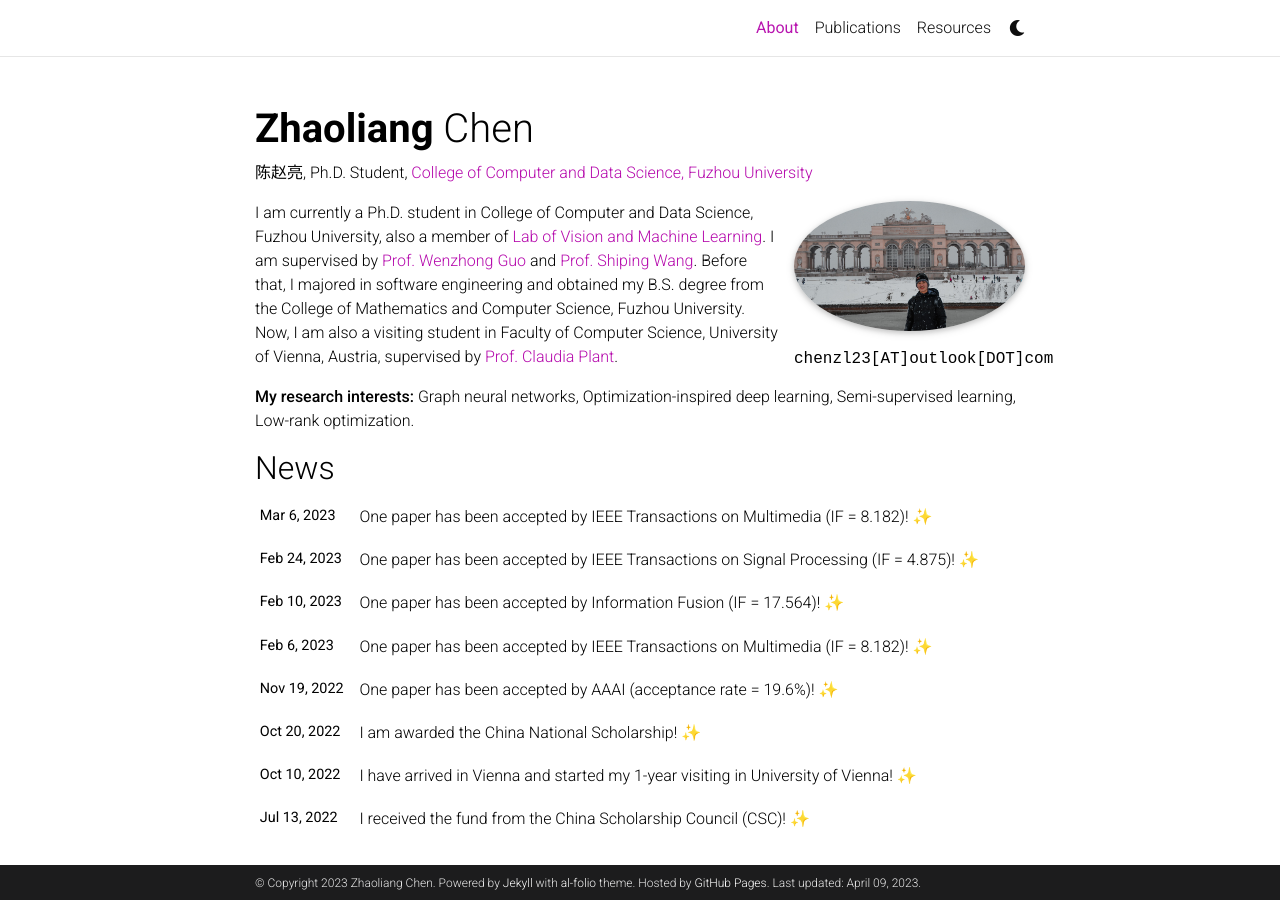
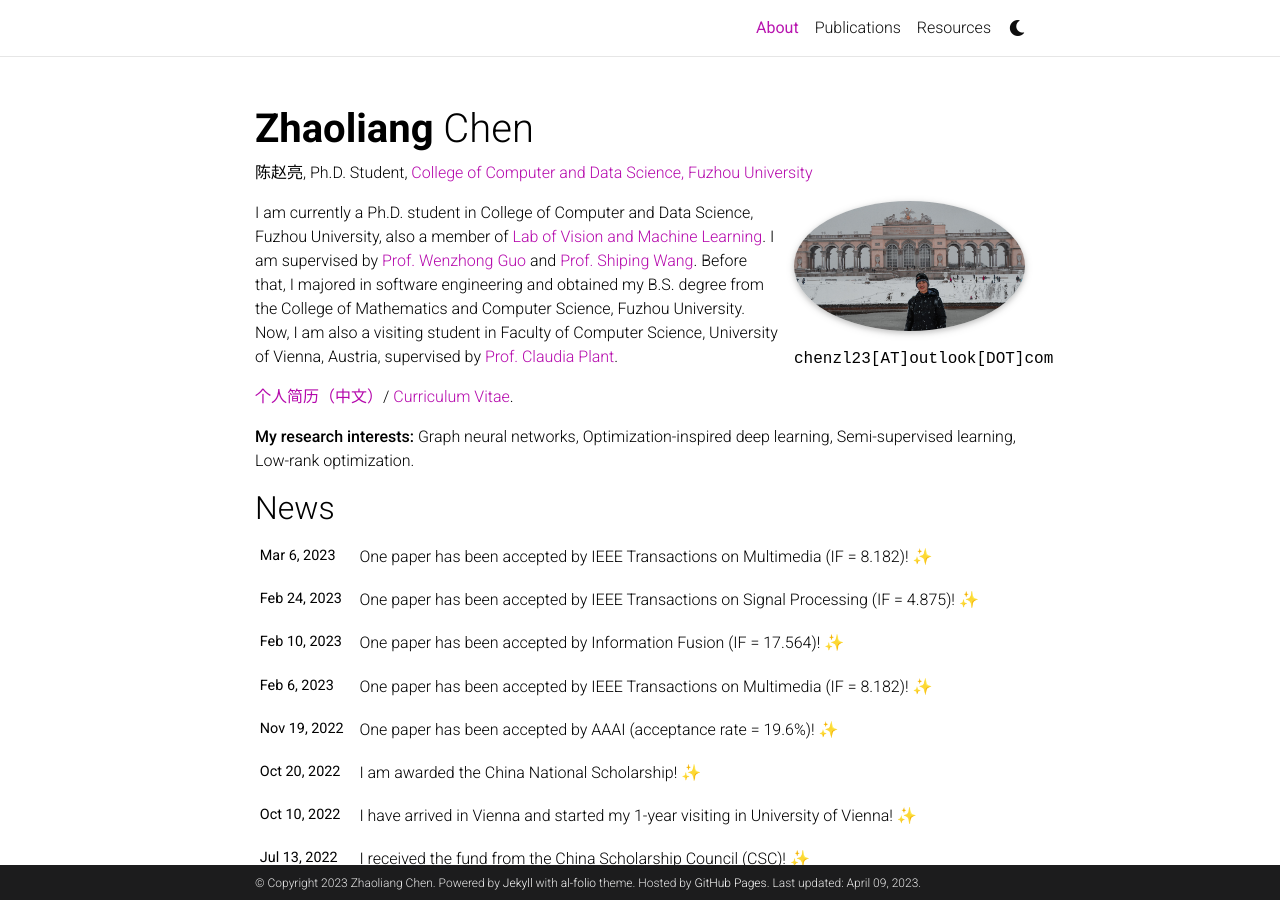
Before and after one commit to huangsuj/huangsuj.github.io, a Jekyll site: the page built from _pages/about.md, in a window 1280 px wide and 900 px high. Built offline with Jekyll 4.4.1, drawn with Linux system fonts in a browser that asks for light colours; full-size pictures stand in for the smaller copies a plugin makes; emoji names are drawn with the system emoji font; comment, search, counter and statistics services are not loaded; a style sheet for code colours, icons or effects is not loaded.

Commit message:
Update about.md

```diff
--- a/_pages/about.md
+++ b/_pages/about.md
@@ -18,4 +18,6 @@ social: true  # includes social icons at the bottom of the page
 
 I am currently a Ph.D. student in College of Computer and Data Science, Fuzhou University, also a member of [Lab of Vision and Machine Learning](https://labofvisionlearning.github.io/). I am supervised by [Prof. Wenzhong Guo](https://ccds.fzu.edu.cn/info/1202/4993.htm) and [Prof. Shiping Wang](https://ccds.fzu.edu.cn/info/1202/8958.htm). Before that, I majored in software engineering and obtained my B.S. degree from the College of Mathematics and Computer Science, Fuzhou University. Now, I am also a visiting student in Faculty of Computer Science, University of Vienna, Austria, supervised by [Prof. Claudia Plant](https://dm.cs.univie.ac.at/team/person/59835/).
 
+[个人简历（中文）](https://chenzl23.github.io/assets/pdf/Curriculum_Vitae_CN.pdf)/ [Curriculum Vitae](https://chenzl23.github.io/assets/pdf/Curriculum_Vitae.pdf).
+
 **My research interests:** Graph neural networks, Optimization-inspired deep learning, Semi-supervised learning, Low-rank optimization.
```
